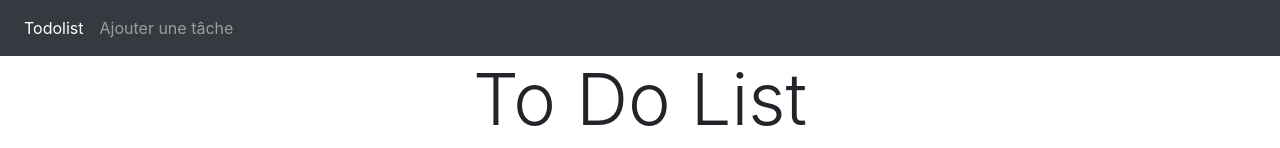
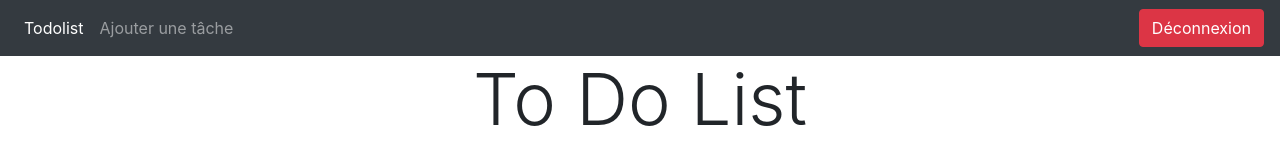
Before and after one commit to DavidLegrand/react-todolist, a React (Create React App) app: page /login in a window 1280 px wide. Both pictures are taken after a click on the button "Se connecter". Shown: the top 148 px of the page. Built offline with nearby package versions, Linux system fonts and the light colour scheme; no server answers.

Commit message:
Added Login redirect & logout

```diff
--- a/src/App.js
+++ b/src/App.js
@@ -8,16 +8,16 @@ import Routes from './Routes';
 function App() {
   return (
     <Router>
+      <GlobalContextProvider>
         <NavMenu />
         <Container>
           <Row>
             <Col>
-            <GlobalContextProvider>
               <Routes />
-            </GlobalContextProvider>
             </Col>
           </Row>
         </Container>
+      </GlobalContextProvider>
     </Router>
   );
 }
--- a/src/components/Login.js
+++ b/src/components/Login.js
@@ -9,16 +9,12 @@ const Login = () => {
   const [userId, setuserId] = useContext(UserIdContext)
   const [isLogged, setIsLogged] = useContext(IsLoggedContext)
 
-  useEffect(() => {
-    console.log(isLogged)
-  }, [isLogged])
   const handleLogin = (e) => {
     setuserId(+e.target.value)
 
   }
   const handleSubmit = () => {
     setIsLogged(true)
-
   }
   return (
     <>
--- a/src/components/NavMenu.js
+++ b/src/components/NavMenu.js
@@ -1,11 +1,13 @@
-import React from 'react'
-import { Navbar, Nav } from 'react-bootstrap'
+import React, { useContext } from 'react'
+import { Navbar, Nav, Button, Form } from 'react-bootstrap'
 import { NavLink } from 'react-router-dom'
+import { IsLoggedContext } from '../context'
 
 const NavMenu = () => {
+  const [isLogged, setIsLogged] = useContext(IsLoggedContext)
   return (
     <Navbar bg="dark" variant="dark" expand="lg">
-      <Nav as="ul">
+      <Nav as="ul" className="mr-auto">
         <Nav.Item as="li">
           <NavLink to="/tasks" className="nav-link" exact>Todolist</NavLink>
         </Nav.Item>
@@ -13,6 +15,11 @@ const NavMenu = () => {
           <NavLink to="/tasks/new" className="nav-link">Ajouter une tâche</NavLink>
         </Nav.Item>
       </Nav>
+      {isLogged &&
+        <Form className="form-inline">
+          <Button variant="danger" onClick={() => setIsLogged(false)}>Déconnexion</Button>
+        </Form>
+      }
     </Navbar>
 
   )
```
Lines whose indentation alone changed are shown as unchanged.
